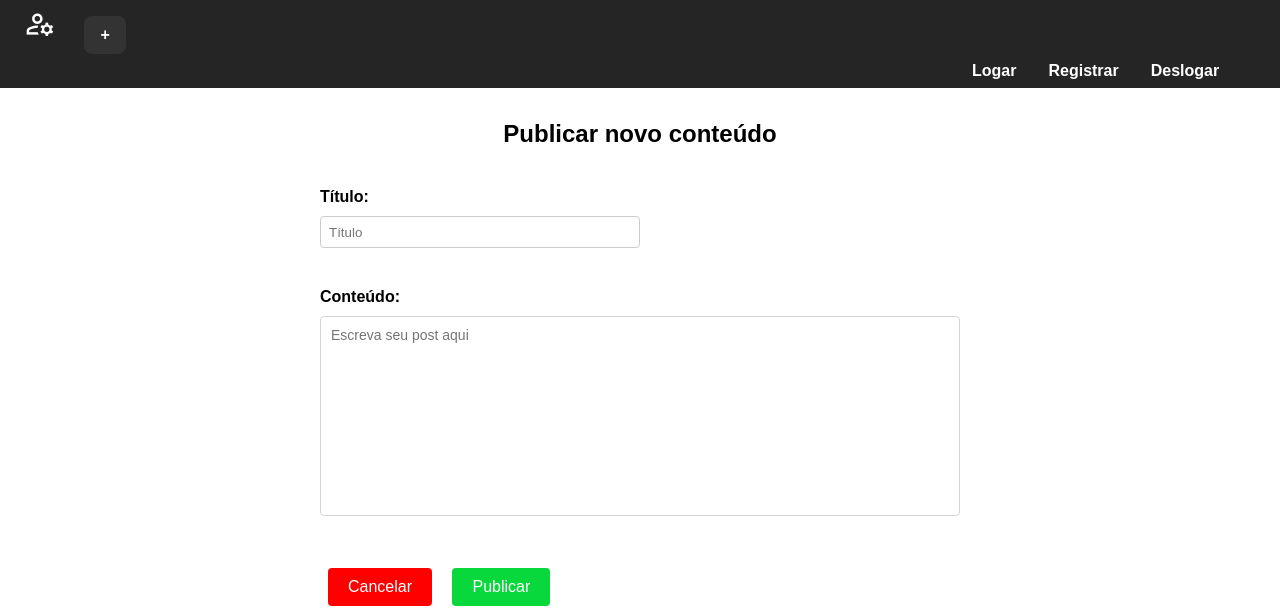
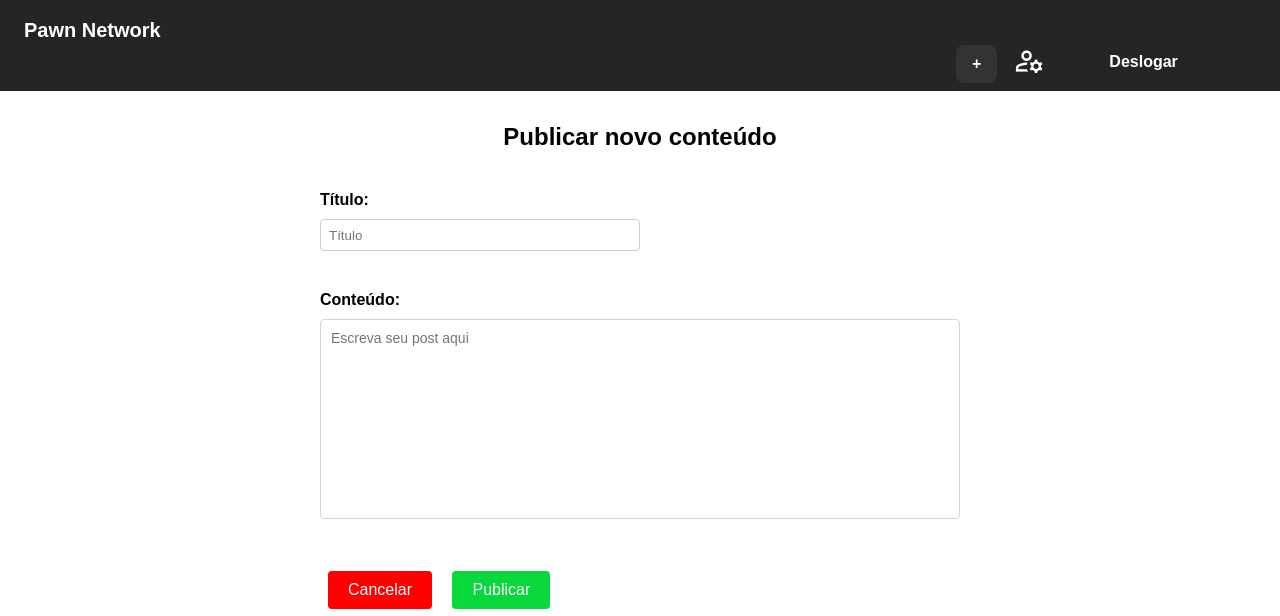
Before and after one commit to Louzindev/pawn-network, a Flask app: page /new_post in a window 1280 px wide. Shown: the top 616 px of the page. Run offline with Flask 3, Linux system fonts and the light colour scheme.

Commit message:
change template new_post

```diff
--- a/app/templates/new_post.html
+++ b/app/templates/new_post.html
@@ -12,20 +12,14 @@
 <body>
   <header>
     <div class="header-dashboard">
-        <span class="material-symbols-outlined" id="manage_accounts">manage_accounts</span>
-        <button class="publish-button"><a href="{{ url_for('new_post') }}">+</a></button>
+        <div class="logo">
+            <h1 class="logoname"><a href="{{ url_for('dashboard') }}">Pawn Network</a></h1>
+        </div>
         <div class="buttons-interaction-dashboard">
             <div class="button-interaction-dashboard">
-                <div class="login-button-dashboard">
-                    <a href="{{ url_for('login') }}">Logar</a>
-                </div>
-            </div>
-            <div class="button-interaction-dashboard">
-                <div class="register-button-dashboard">
-                    <a href="{{ url_for('register') }}">Registrar</a>
-                </div>
-            </div>
-            <div class="button-interaction-dashboard">
+                <span class="material-symbols-outlined" id="manage_noturnmode">dark_mode</span>
+                <button class="publish-button"><a href="{{ url_for('new_post') }}">+</a></button>
+                <span class="material-symbols-outlined" id="manage_accounts">manage_accounts</span>
                 <div class="logout-button-dashboard">
                     <a href="{{ url_for('logout') }}">Deslogar</a>
                 </div>
```
